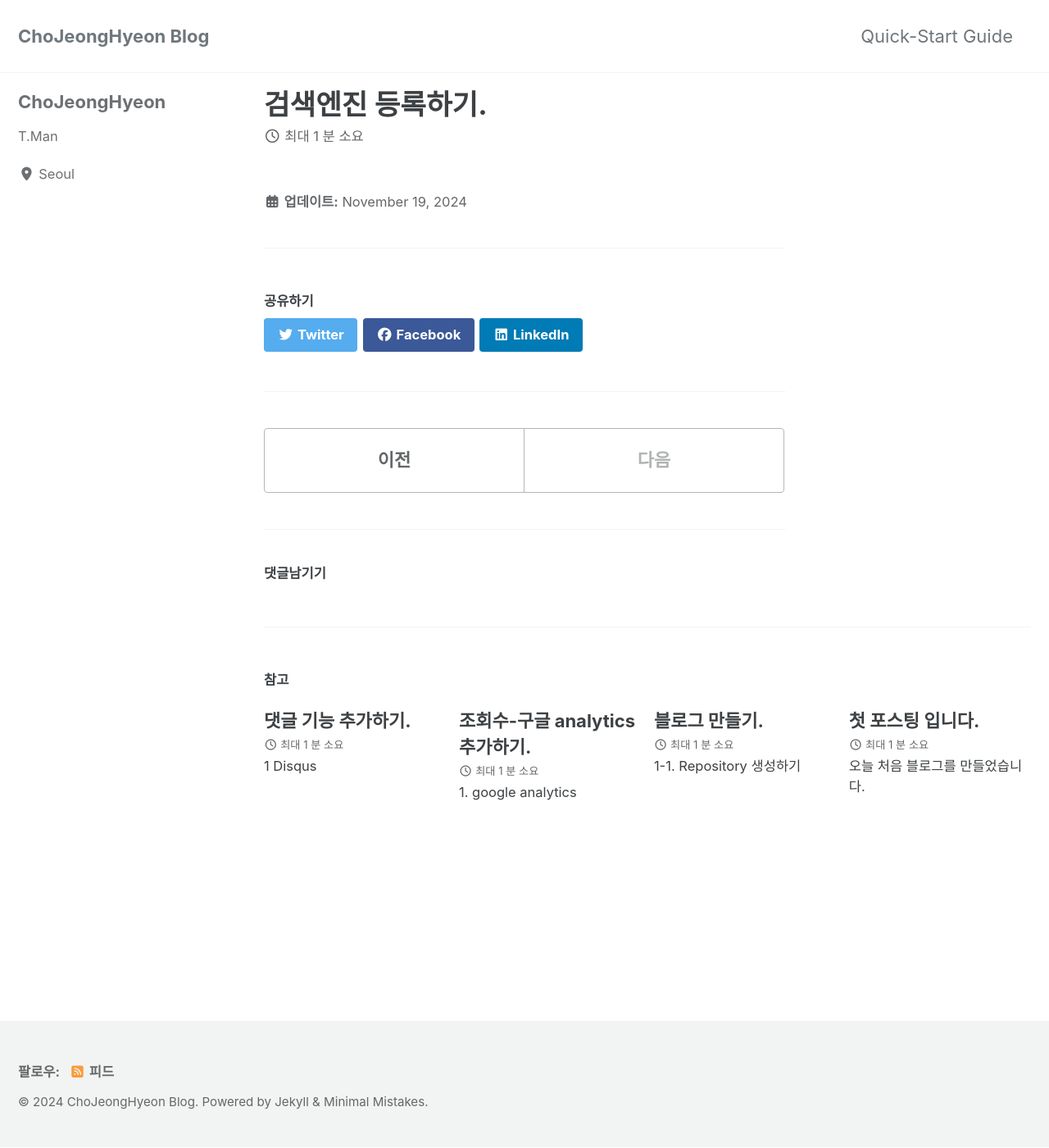
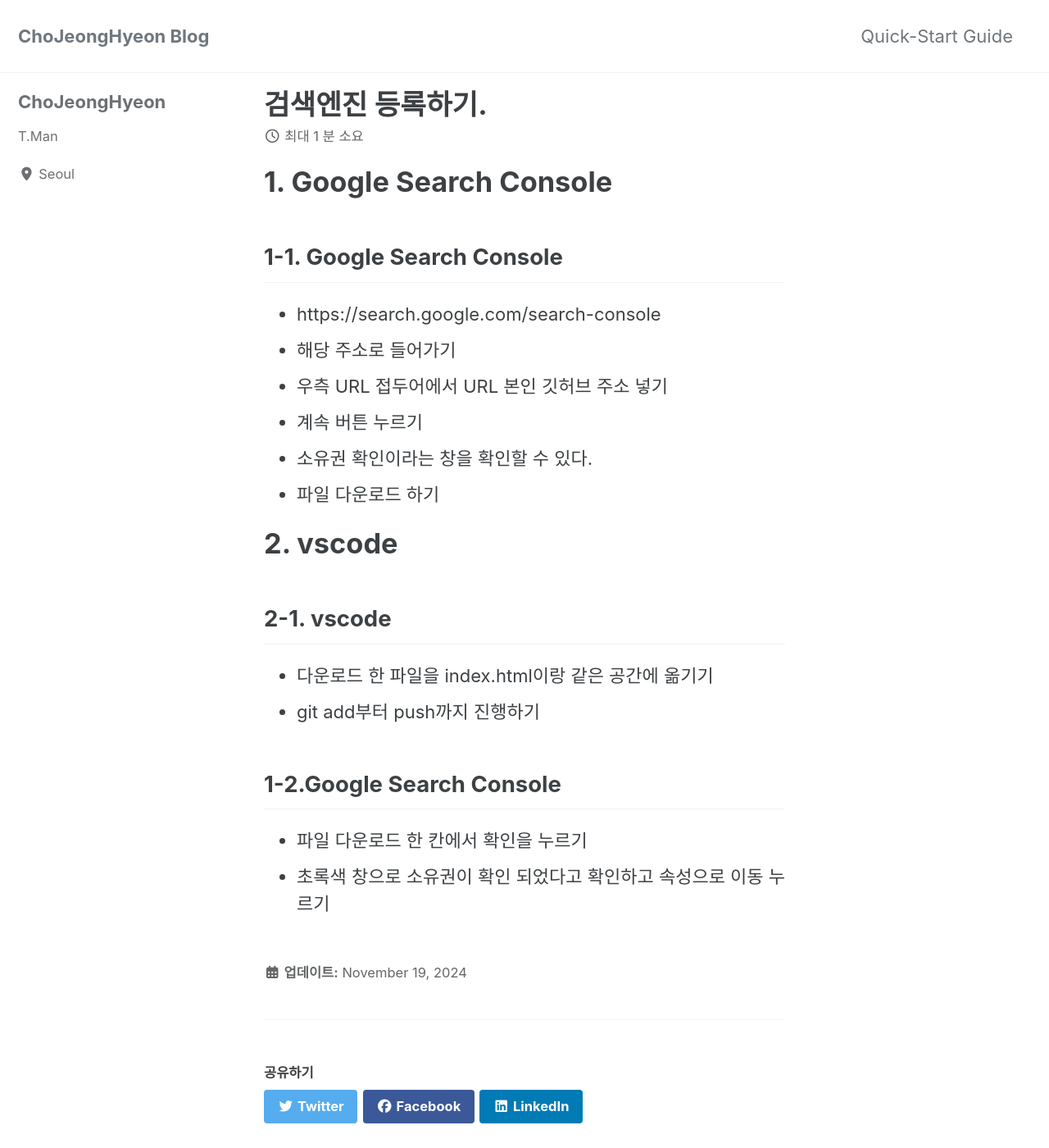
Before and after one commit to ChoJeongHyeon/ChoJeongHyeon.github.io, a Jekyll site: the page built from _posts/2024-11-19-create-search.md, in a window 1280 px wide and 1400 px high. Shown: the whole window at 82% size. Built offline with Jekyll 4.4.1, drawn with Linux system fonts in a browser that asks for light colours; cached includes are drawn as plain includes; comment, search, counter and statistics services are not loaded.

Commit message:
add search.md

```diff
--- a/_posts/2024-11-19-create-search.md
+++ b/_posts/2024-11-19-create-search.md
@@ -2,3 +2,26 @@
 layout: single
 title: "검색엔진 등록하기."
 ---
+
+# 1. Google Search Console
+
+## 1-1. Google Search Console
+
+- https://search.google.com/search-console
+- 해당 주소로 들어가기
+- 우측 URL 접두어에서 URL 본인 깃허브 주소 넣기
+- 계속 버튼 누르기
+- 소유권 확인이라는 창을 확인할 수 있다.
+- 파일 다운로드 하기
+
+# 2. vscode
+
+## 2-1. vscode
+
+- 다운로드 한 파일을 index.html이랑 같은 공간에 옮기기
+- git add부터 push까지 진행하기
+
+## 1-2.Google Search Console
+
+- 파일 다운로드 한 칸에서 확인을 누르기
+- 초록색 창으로 소유권이 확인 되었다고 확인하고 속성으로 이동 누르기
```
